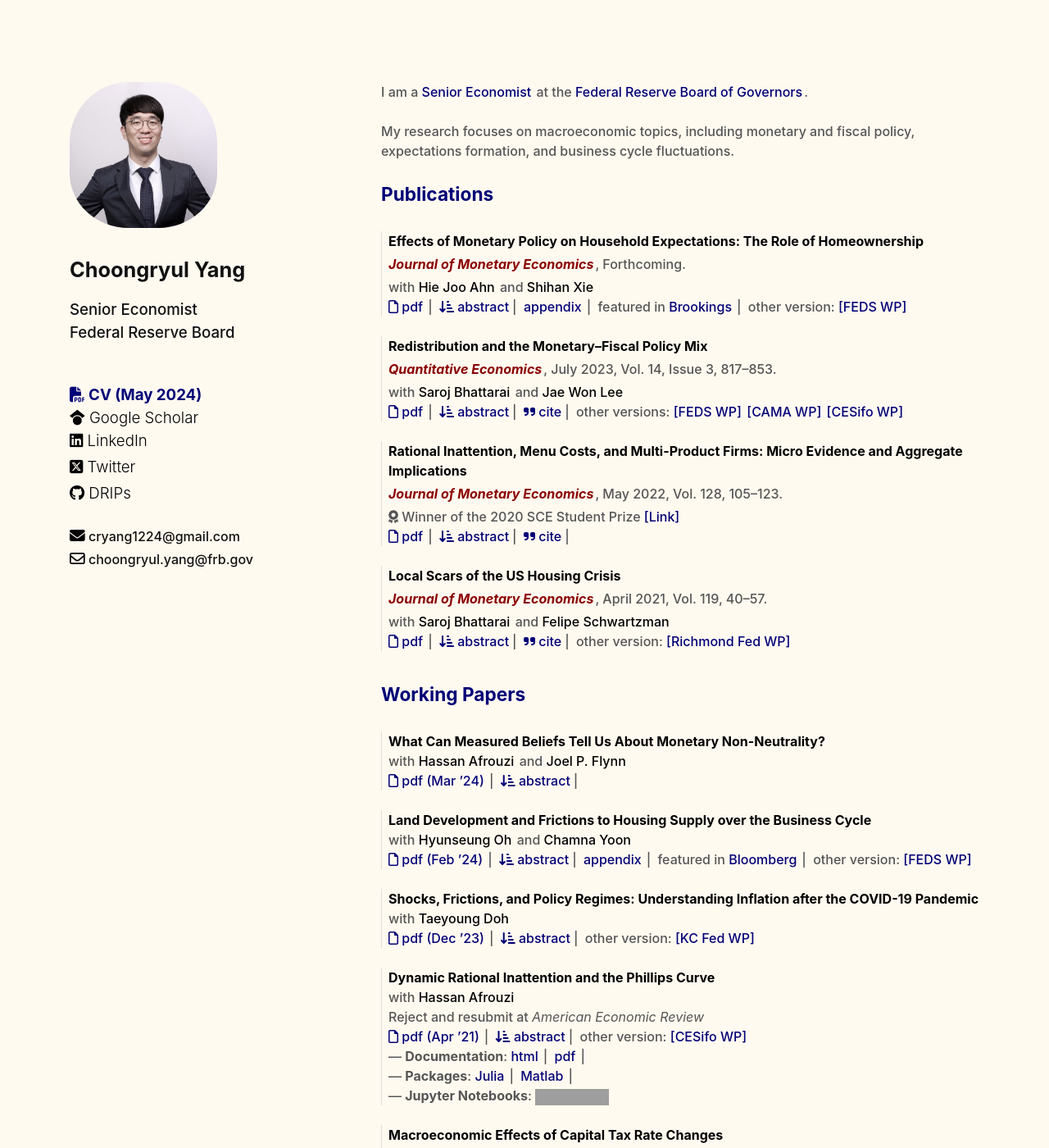
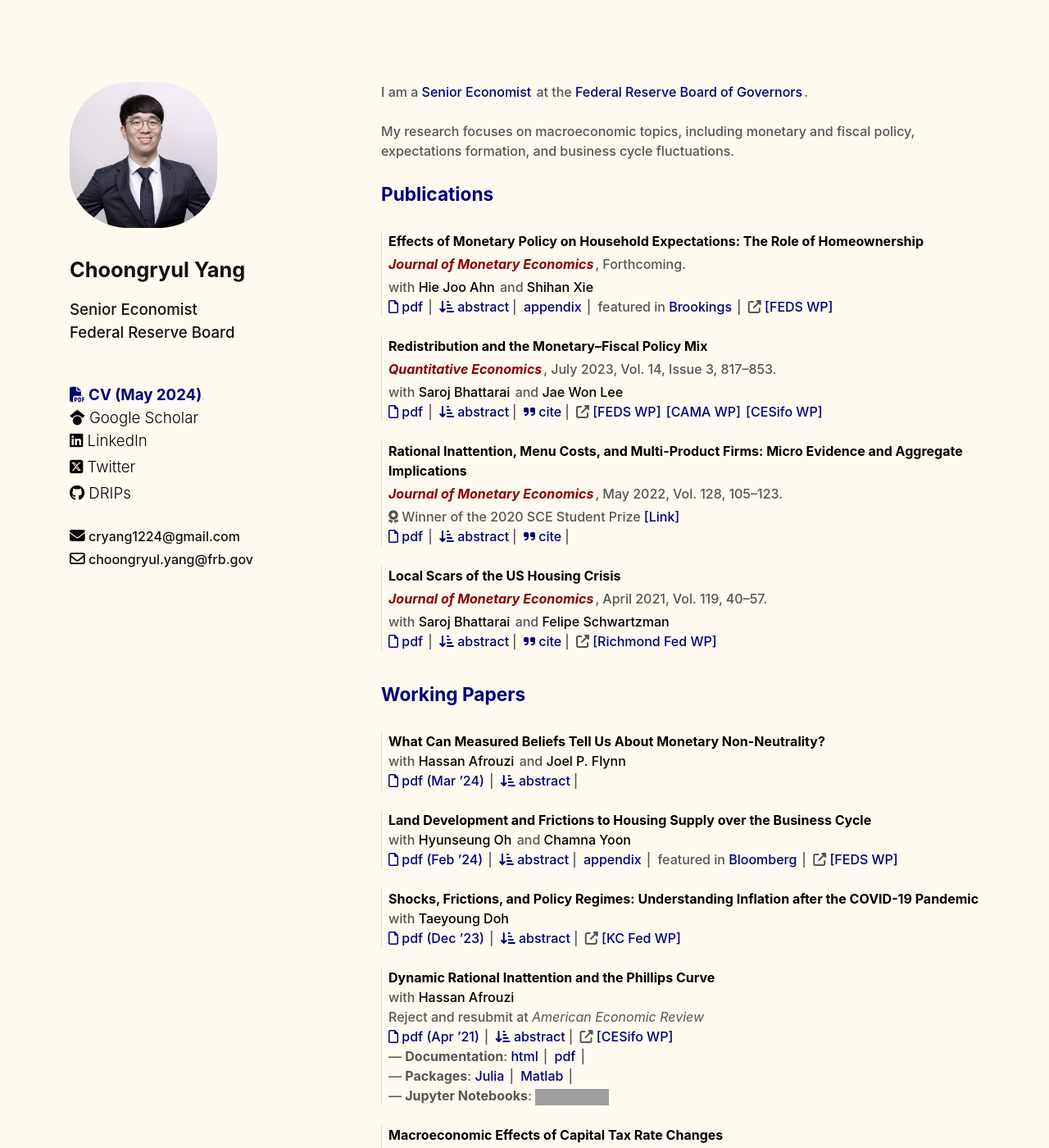
Before and after one commit to choongryulyang/choongryulyang.github.io, a Jekyll site: the page index.html, which Jekyll copies as it is, in a window 1280 px wide and 1400 px high. Shown: the whole window at 82% size. Built offline with Jekyll 4.4.1, drawn with Linux system fonts in a browser that asks for light colours; nearby versions of some CDN libraries; grey boxes are pictures that could not be loaded.

Commit message:
Update index.html

```diff
--- a/index.html
+++ b/index.html
@@ -161,7 +161,9 @@
                                 href="https://www.brookings.edu/articles/hutchins-roundup-child-tax-credit-homeowners-and-more/"
                                 onclick="gtag('event','Click',{'event_category': 'AXY','event_action':'Click','event_label':'AXY Brookings'})">
                                 Brookings</a><span class="tagsep">|</span>
-                            other version: <a class="tag" target="_blank"
+
+                            <i class="fa-solid fa-up-right-from-square"></i>
+                            <a class="tag" target="_blank"
                                 href="https://www.federalreserve.gov/econres/feds/effects-of-monetary-policy-on-household-expectations-the-role-of-homeownership.htm"
                                 onclick="gtag('event','Click',{'event_category': 'AXY','event_action':'Click','event_label':'AXY FEDS'})">
                                 [FEDS WP]</a>
@@ -211,7 +213,8 @@
                         <a class="checkbox" target="_blank"
                             onclick="gtag('event','Click',{'event_category': 'BLY','event_action':'Click','event_label':'BLY Cite'})">
                             <label for="BLY_cite"><i class="fa-solid fa-quote-right"></i> cite</label></a><span class="tagsep">|</span>
-                        other versions: <a class="tag"
+                        <i class="fa-solid fa-up-right-from-square"></i>
+                        <a class="tag"
                             href="https://www.federalreserve.gov/econres/feds/redistribution-and-the-monetary-fiscal-policy-mix.htm" target="_blank"
                             onclick="gtag('event','Click',{'event_category': 'BLY','event_action':'Click','event_label':'BLY FEDS'})">
                             [FEDS WP]</a>
@@ -337,7 +340,8 @@
                         <a class="checkbox" target="_blank"
                             onclick="gtag('event','Click',{'event_category': 'BSY','event_action':'Click','event_label':'BSY Cite'})">
                             <label for="BSY_cite"><i class="fa-solid fa-quote-right"></i> cite</label></a><span class="tagsep">|</span>
-                        other version: <a class="tag" target="_blank"
+                        <i class="fa-solid fa-up-right-from-square"></i>
+                        <a class="tag" target="_blank"
                             href="https://www.richmondfed.org/-/media/richmondfedorg/publications/research/working_papers/2019/wp19-07.pdf"
                             onclick="gtag('event','Click',{'event_category': 'BSY','event_action':'Click','event_label':'BSY Richmond'})">
                             [Richmond Fed WP]</a>
@@ -439,7 +443,8 @@
                                 href="https://www.bloomberg.com/news/newsletters/2024-02-16/odd-lots-newsletter-who-cares-when-the-rate-cuts-start"
                                 onclick="gtag('event','Click',{'event_category': 'OYY','event_action':'Click','event_label':'OYY Bloomberg'})">
                                 Bloomberg</a><span class="tagsep">|</span>
-                            other version: <a class="tag" target="_blank"
+                            <i class="fa-solid fa-up-right-from-square"></i>
+                            <a class="tag" target="_blank"
                                 href="https://www.federalreserve.gov/econres/feds/land-development-and-frictions-to-housing-supply-over-the-business-cycle.htm"
                                 onclick="gtag('event','Click',{'event_category': 'OYY','event_action':'Click','event_label':'OYY FEDS'})">
                                 [FEDS WP]</a>
@@ -476,7 +481,8 @@
                             <a class="checkbox" target="_blank"
                                 onclick="gtag('event','Click',{'event_category': 'DY','event_action':'Click','event_label':'DY Abstract'})">
 								<label for="DY_COVID_Inflation"><i class="fa-solid fa-arrow-down-short-wide"></i> abstract</label></a><span class="tagsep">|</span>
-                            other version: <a class="tag" target="_blank"
+                            <i class="fa-solid fa-up-right-from-square"></i>
+                            <a class="tag" target="_blank"
                                 href="https://www.kansascityfed.org/research/research-working-papers/shocks-frictions-and-policy-regimes-understanding-inflation-after-the-covid-19-pandemic/"
                                 onclick="gtag('event','Click',{'event_category': 'DY','event_action':'Click','event_label':'DY KC Fed'})">
                                 [KC Fed WP]</a>
@@ -528,7 +534,8 @@
                             <a class="checkbox" target="_blank"
                                 onclick="gtag('event','Click',{'event_category': 'AY','event_action':'Click','event_label':'AY Abstract'})">
                                 <label for="AY"><i class="fa-solid fa-arrow-down-short-wide"></i> abstract</label></a><span class="tagsep">|</span>
-                            other version: <a class="tag" target="_blank"
+                            <i class="fa-solid fa-up-right-from-square"></i>
+                            <a class="tag" target="_blank"
                                 href="https://www.cesifo.org/en/publications/2021/working-paper/dynamic-rational-inattention-and-phillips-curve"
                                 onclick="gtag('event','Click',{'event_category': 'AY','event_action':'Click','event_label':'AY CESifo'})">
                                 [CESifo WP]</a>
@@ -589,7 +596,7 @@
                             <a class="checkbox" target="_blank"
                                 onclick="gtag('event','Click',{'event_category': 'BLPY','event_action':'Click','event_label':'BLPY Abstract'})">
                                 <label for="BLPY"><i class="fa-solid fa-arrow-down-short-wide"></i> abstract</label></a><span class="tagsep">|</span>
-                            other versions:
+                            <i class="fa-solid fa-up-right-from-square"></i>
                             <a class="tag" target="_blank"
                                 href="https://www.federalreserve.gov/econres/feds/macroeconomic-effects-of-capital-tax-rate-changes.htm"
                                 onclick="gtag('event','Click',{'event_category': 'BLPY','event_action':'Click','event_label':'BLPY FEDS'})">
```
